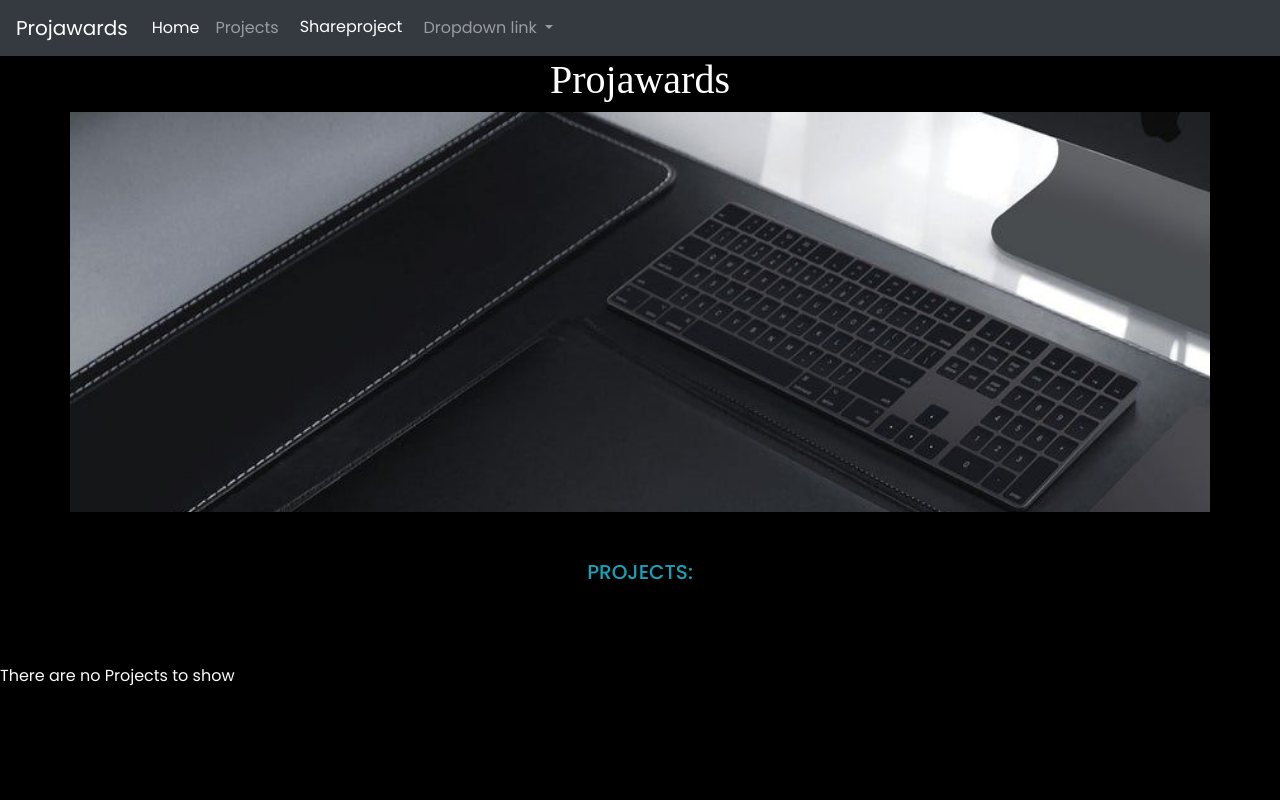
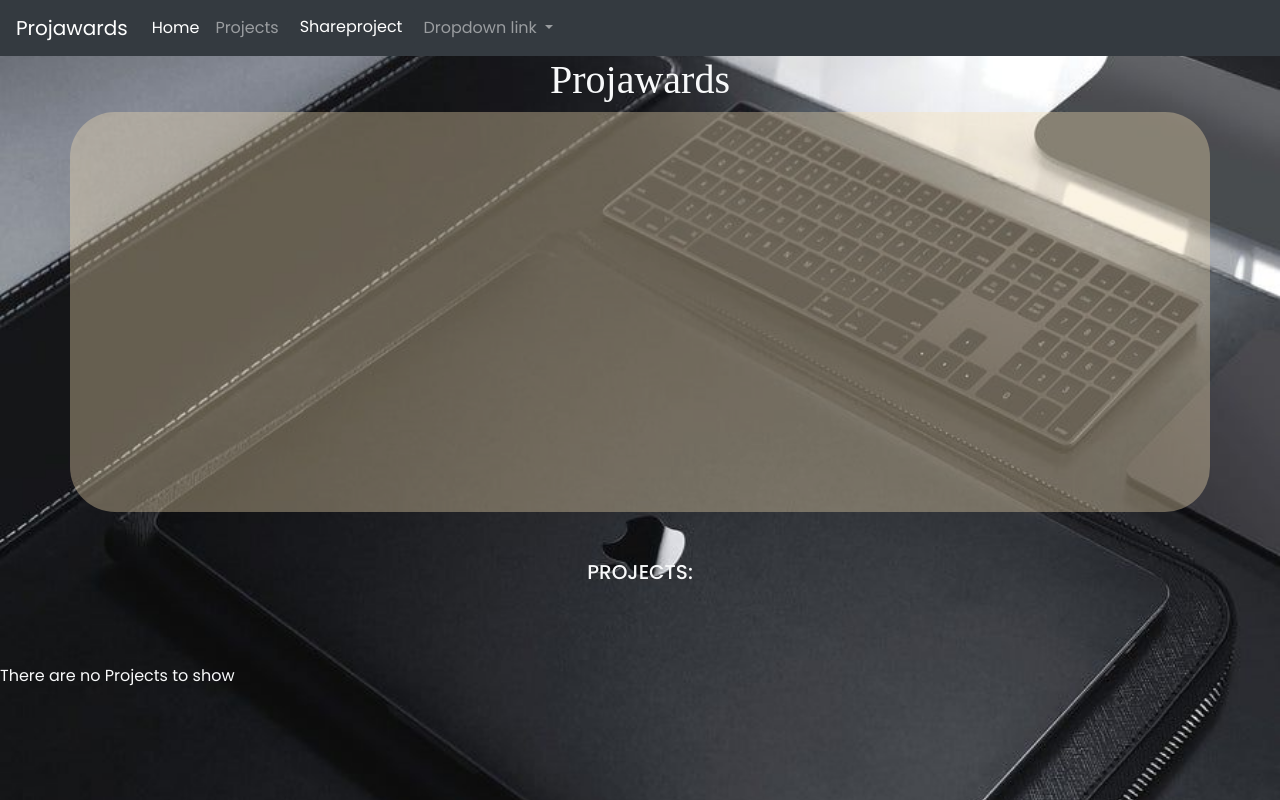
Before and after one commit to Joseph-oderoh/Projwards, a Django app: page / in a window 1280 px wide. Run offline with Django 4.2, Linux system fonts and the light colour scheme; the visitor is signed in with stand-in values (Sample User, id 1); data that the repository does not hold is empty; some libraries are stand-ins or nearby versions; some web fonts are replaced.

Commit message:
st:modified the templates styling

```diff
--- a/awards/templates/index.html
+++ b/awards/templates/index.html
@@ -2,18 +2,18 @@
 {% load bootstrap4 %}
 {% block content %}
 {{block.super}}
-<h1 class="text-center hdz">Projawards</h1>
+<h1 class="text-center hdz text-light">Projawards</h1>
 
 
 <div class="landing container"></div>
-<h5 class="text-info text-center mt-5">PROJECTS:</h5><br>
-<div class="row mt-5 container">
+<h5 class="text-light text-center mt-5">PROJECTS:</h5><br>
+<div class="row mt-5 container-fluid">
 
     {% if projects %}
     {% for project in projects %}
-    <div class="col-md-4">
+    <div class="col-md-4 ">
         <a href="{% url 'projectdetails' project_id=project.id%}" class="thumbnail">
-            <div class="card">
+            <div class="card bg-dark">
                 <div class="card-header">
                     <p class="text-center mt-3"><b><strong>Title:</strong>{{project.title}}</b></p>
                 </div>
@@ -21,6 +21,8 @@
                     <img src="{{project.image.url}}" class="img-fluid" style="width: 100%;height: 300px;"
                         alt="Project Display Screenshot">
                 </div>
+                <p class="text-light">Posted on: <strong> {{project.posted_date}}</strong></p>
+                <p class="text-light">Posted By: <strong> <small>{{project.user}}</small></strong> </p>
             </div>
         </a>
 
@@ -30,4 +32,5 @@
     <p class="text-light text-center">There are no Projects to show</p>
     {% endif %}
 </div>
+
 {% endblock %}
--- a/static/css/base.css
+++ b/static/css/base.css
@@ -6,22 +6,25 @@
 
 body{
     font-family: poppins;
-    background-color: black;
+    background-image: url('../images/Blvck\ MacBook\ Skin.jpeg');
+
+    background-size: cover;
 }
 .hdz{
     font-family: serif;
-    color: white;
+    color: rgba(255, 255, 255, 0.244);
 }
 
 .landing{
-    background-image: url('../images/Blvck\ MacBook\ Skin.jpeg');
+   background-color: rgba(245, 222, 179, 0.366);
     background-size: cover;
+    border-radius: 45px;
     height: 50vh;
 }
 
 strong{
     font-size: 20px;
-    color: blue;
+    color: black;
 }
 
 .prof{
@@ -35,6 +38,10 @@ strong{
     font-family: Eczar;
     color: black;
 }
-.htwoz{
-    color: brown;
+
+
+.con1{
+    border-radius: 45px;
+    border: solid 2px white;
+    background-color: rgba(245, 222, 179, 0.294);
 }
```
Also changed, not shown: awards/templates/pro_details.html (+12 -8 lines), static/images/55b1dd33949fc555332c51dd6e01904b.jpg (added).
